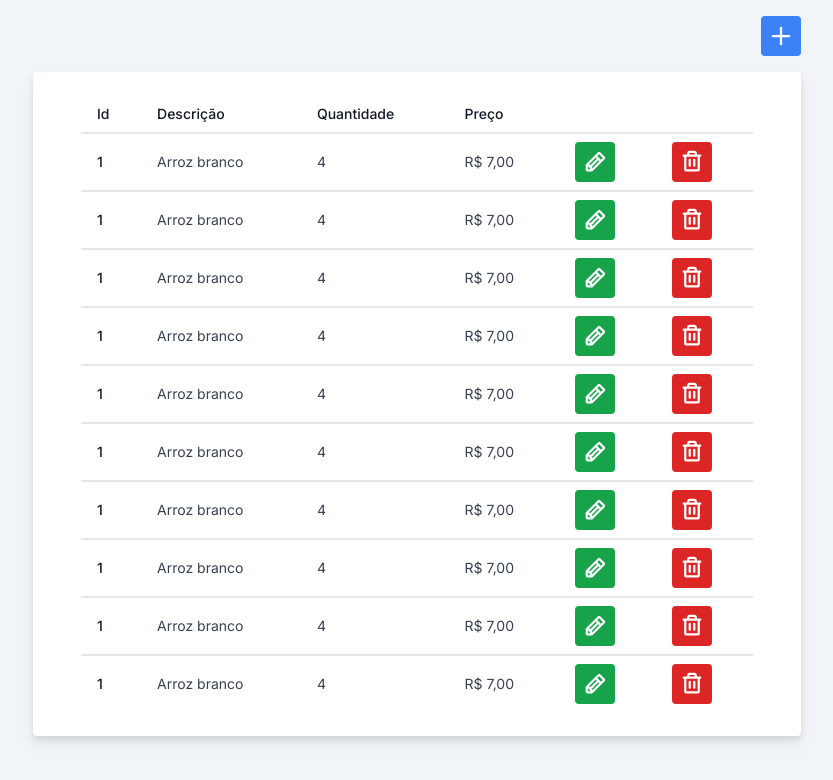
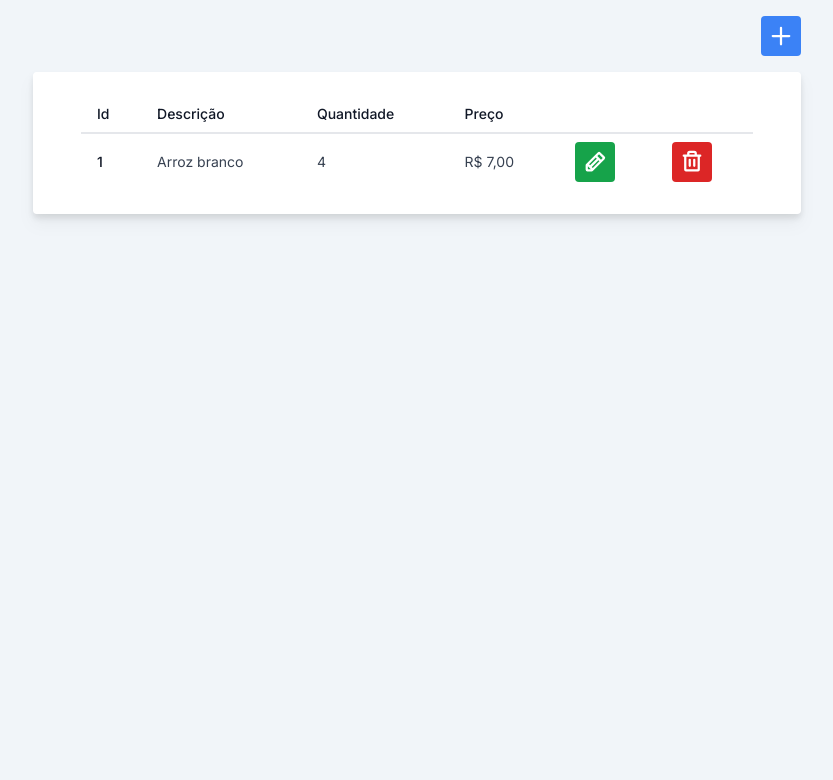
Before and after one commit to gabrielmds222/Controle_de_estoque, a Next.js app in the folder frontend/: page /principal in a window 1280 px wide. Shown: the top 780 px of the page, without its empty margins (223-1056 px from the left). Built offline with nearby package versions, Linux system fonts and the light colour scheme.

Commit message:
rm: Exclui tabelas de teste

```diff
--- a/frontend/src/app/principal/page.tsx
+++ b/frontend/src/app/principal/page.tsx
@@ -31,15 +31,6 @@ const Principal = () => {
             </thead>
 
             <Tabela />
-            <Tabela />
-            <Tabela />
-            <Tabela />
-            <Tabela />
-            <Tabela />
-            <Tabela />
-            <Tabela />
-            <Tabela />
-            <Tabela />
           </table>
         </div>
       </div>
```
